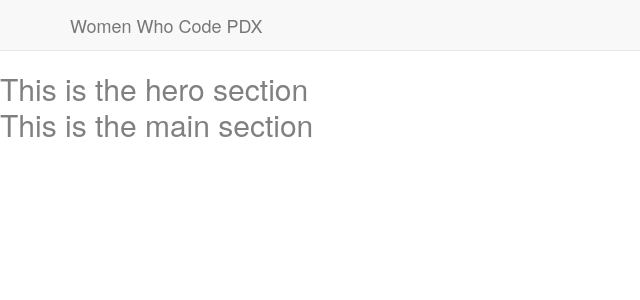
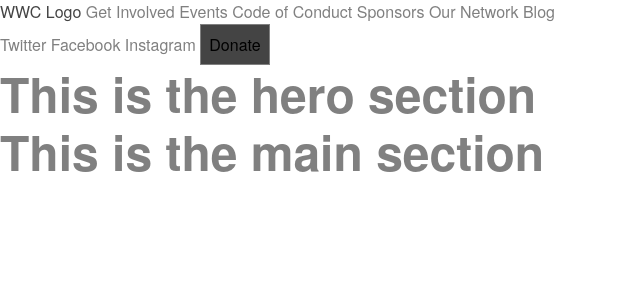
Before and after one commit to wwcodeportland/wwc-website, a Django app: page / in a window 1280 px wide. Shown: the top 300 px of the page, without its empty margins (0-640 px from the left). Run offline with Django 3.2, Linux system fonts and the light colour scheme; style sheets or scripts are compiled from the project's sources; some libraries are stand-ins or nearby versions.

Commit message:
Simplify template

```diff
--- a/templates/layout.html
+++ b/templates/layout.html
@@ -1,74 +1,47 @@
+{% load static %}
 <!DOCTYPE html>
 <html>
     {# Make modifiable head elements #}
     <head>
-        <title>{% block title %}Women Who Code PDX{% endblock title %}</title>
-        {% block head_favicon %}
-            <link rel="icon" type="image/png"
-                  href="{{ STATIC_URL }}images/favicon.ico">
-        {% endblock head_favicon %}
+        <title>{% block title %}Women Who Code PDX{% endblock %}</title>
+        {% block head_favicon %}{% endblock %}
         {% block head_meta %}
-            {% block head_meta_charset %}
-                <meta http-equiv="Content-Type"
-                      content="text/html; charset=utf-8" />
-            {% endblock head_meta_charset %}
-            {% block head_meta_contentlanguage %}
-                <meta http-equiv="Content-Language" value="en-US" />
-            {% endblock head_meta_contentlanguage %}
-            {% block head_meta_viewport %}
-                <meta name="viewport"
-                      content="width=device-width, initial-scale=1.0">
-            {% endblock head_meta_viewport %}
-        {% endblock head_meta %}
+            <meta http-equiv="Content-Type" content="text/html; charset=utf-8" />
+            <meta http-equiv="Content-Language" value="en-US" />
+            <meta name="viewport" content="width=device-width, initial-scale=1.0">
+        {% endblock %}
         {% block head_css %}
-            {% block head_css_site %}
-                <link href="{{ STATIC_URL }}css/bootstrap.min.css"
-                      rel="stylesheet" media="screen">
-                <link href="{{ STATIC_URL }}css/app.css"
-                      rel="stylesheet" media="screen">
-            {% endblock head_css_site %}
-            {% block head_css_section %}{% endblock head_css_section %}
-            {% block head_css_page %}{% endblock head_css_page %}
-        {% endblock head_css %}
+            <link rel="stylesheet" media="screen" href="{% static 'css/styles.css' %}">
+        {% endblock %}
     </head>
 
     <body>
         {# Navigation Menu #}
         <header>
-            <div class="navbar navbar-default navbar-static-top
-            {% block nav-style %}{% endblock %}">
-                <div class="container p-none">
-                    <div class="navbar-header">
-                        <button type="button" class="navbar-toggle"
-                                data-toggle="collapse"
-                                data-target=".navbar-collapse">
-                            <span class="icon-bar"></span>
-                            <span class="icon-bar"></span>
-                            <span class="icon-bar"></span>
-                        </button>
-                        <a class="navbar-brand" href="/">Women Who Code PDX</a>
-                    </div>
-                    <div class="collapse navbar-collapse">
-                        <ul class="nav navbar-nav navbar-right">
-                            <!-- {% if user.is_authenticated %}
-                                <li><a href="">Logout</a></li>
-                                <li><a href=""
-                                       class="p-r-none">Accounts</a></li>
-                            {% else %}
-                                <li><a href="">Login</a></li>
-                                <li><a href="" class="p-r-none">Sign Up</a></li>
-                            {% endif %} -->
-                        </ul>
-                    </div>
-                </div>
-            </div>
+            <nav class="top-left-nav">
+                <a href="#">WWC Logo</a>
+                <a href="">Get Involved</a>
+                <a href="">Events</a>
+                <a href="">Code of Conduct</a>
+                <a href="">Sponsors</a>
+                <a href="">Our Network</a>
+                <a href="">Blog</a>
+            </nav>
+            <nav class="top-right-nav">
+                <a href="www.twitter.com">Twitter</a>
+                <a href="www.facebook.com">Facebook</a>
+                <a href="www.instagram.com">Instagram</a>
+                <a href=""><button>Donate</button></a>
+            </nav>
         </header>
+
         {# The Document Body #}
         <div id="site-wrapper">
             {% block content %}
                 if you see this, something is wrong!
             {% endblock content %}
         </div>
+
         {# The Footer #}
         <div class="footer">
             <div class="container">
@@ -80,8 +53,6 @@
     {# Set of blocks that can be used to display JavaScript files #}
     {% block footer_javascript %}
         {% block footer_javascript_site %}
-            <script src="{{ STATIC_URL }}js/jquery.min.js"></script>
-            <script src="{{ STATIC_URL }}js/app.js"></script>
         {% endblock footer_javascript_site %}
         {% block footer_javascript_section %}{% endblock footer_javascript_section %}
         {% block footer_javascript_page %}{% endblock footer_javascript_page %}
```
